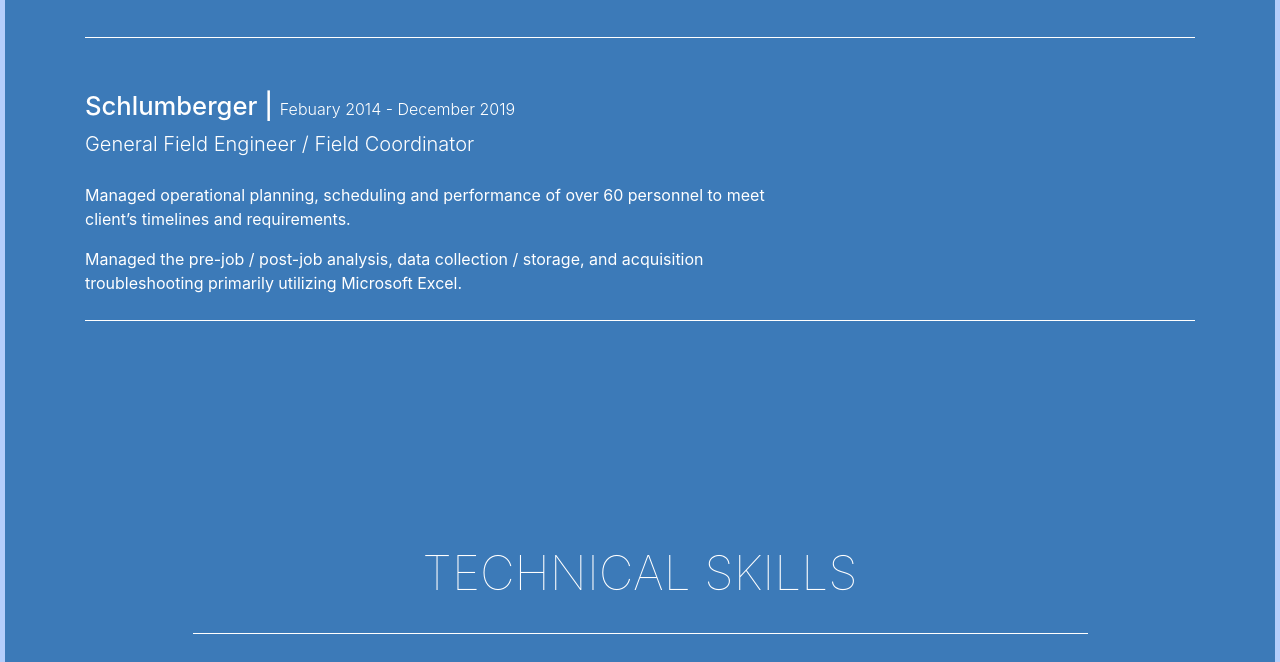
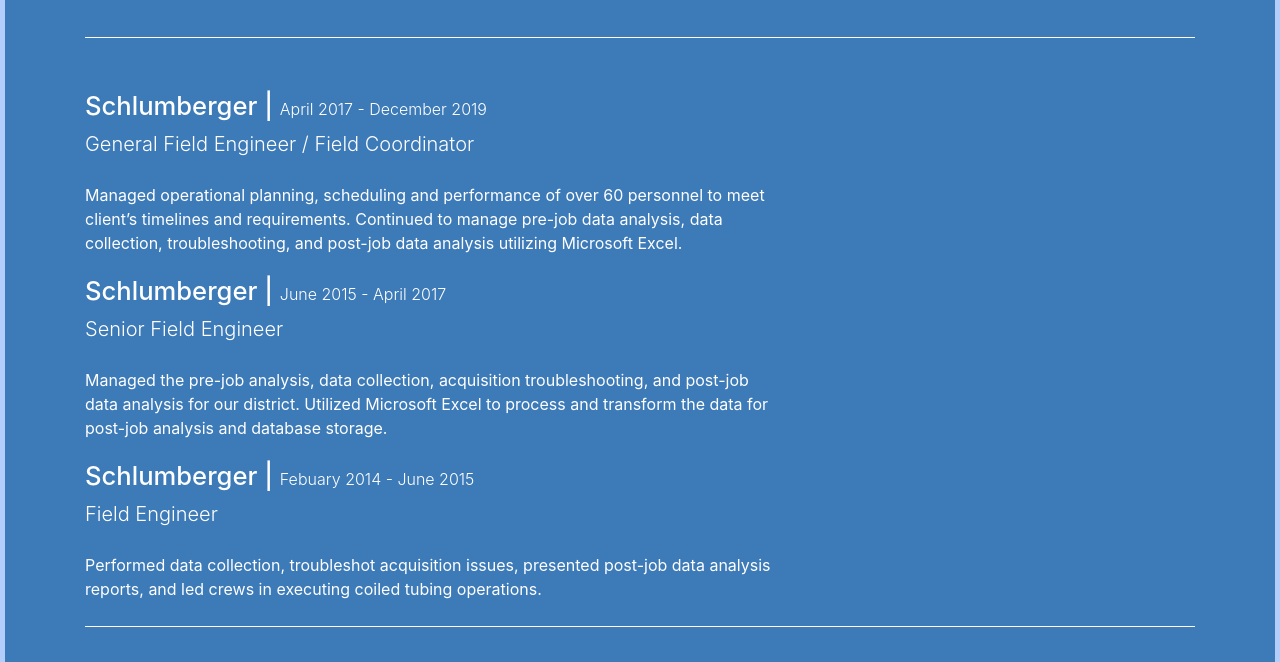
Before and after one commit to ejlaflure/Portfolio, a plain HTML site: page portfolio-template-Eric/index.html in a window 1280 px wide. Shown: the part 1834-2496 px from the top of the page. Drawn offline with nearby package versions, Linux system fonts and the light colour scheme.

Commit message:
updating portfolio

```diff
--- a/portfolio-template-Eric/index.html
+++ b/portfolio-template-Eric/index.html
@@ -163,17 +163,36 @@
             <div class="credential experience">
                 <h2 class="location mb-0">
                     Schlumberger |
-                    <span class="credential-date">Febuary 2014 - December 2019
+                    <span class="credential-date">April 2017 - December 2019
                     </span>
                 </h2>
                 <p class="lead mb-4">General Field Engineer / Field Coordinator</p>
                 <p class="credential-description">
-                    Managed operational planning, scheduling and performance of over
-                    60 personnel to meet client’s timelines and requirements.
+                    Managed operational planning, scheduling and performance of over 60
+                    personnel to meet client’s timelines and requirements. Continued to
+                    manage pre-job data analysis, data collection, troubleshooting, and
+                    post-job data analysis utilizing Microsoft Excel.
                 </p>
+                <h2 class="location mb-0">
+                    Schlumberger |
+                    <span class="credential-date">June 2015 - April 2017
+                    </span>
+                </h2>
+                <p class="lead mb-4">Senior Field Engineer</p>
                 <p class="credential-description">
-                    Managed the pre-job / post-job analysis, data collection / storage,
-                    and acquisition troubleshooting primarily utilizing Microsoft Excel.
+                    Managed the pre-job analysis, data collection, acquisition troubleshooting,
+                    and post-job data analysis for our district. Utilized Microsoft Excel to process
+                    and transform the data for post-job analysis and database storage.
+                </p>
+                <h2 class="location mb-0">
+                    Schlumberger |
+                    <span class="credential-date">Febuary 2014 - June 2015
+                    </span>
+                </h2>
+                <p class="lead mb-4">Field Engineer</p>
+                <p class="credential-description">
+                    Performed data collection, troubleshot acquisition issues, presented post-job
+                    data analysis reports, and led crews in executing coiled tubing operations.
                 </p>
             </div>
             <hr class="credential-divider" />
```
Also changed, not shown: 2 other files.
